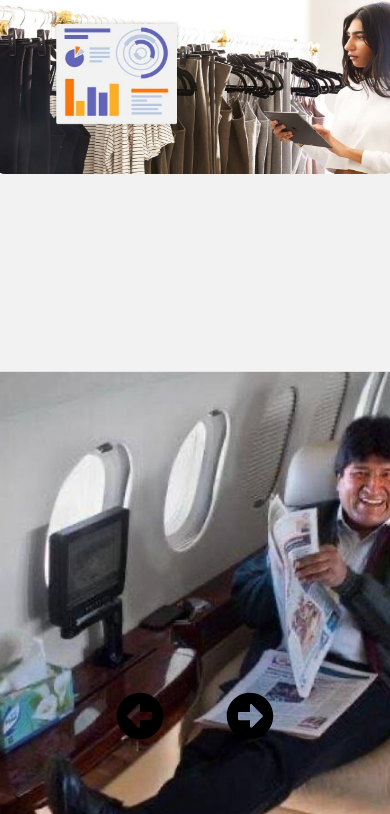
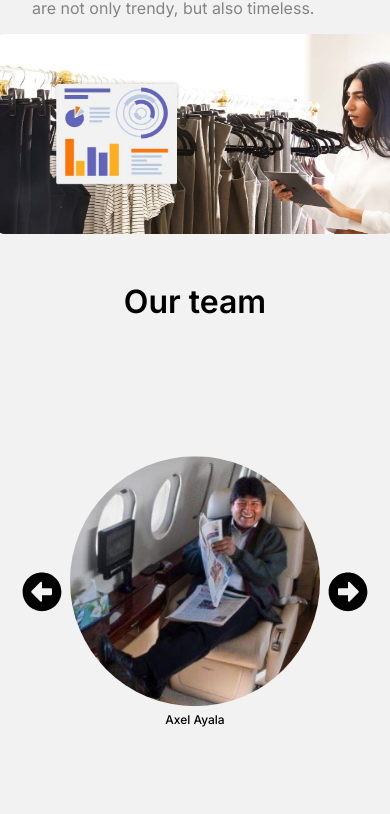
Before and after one commit to Les-Jailes/Boutique_Clothing, a Next.js app: page /pages/about-us in a window 390 px wide. Shown: the part 2320-3134 px from the top of the page. Built offline with nearby package versions, Linux system fonts and the light colour scheme.

Commit message:
slider refactor, responsivenes slider, member names implementation

```diff
--- a/src/app/pages/about-us/page.jsx
+++ b/src/app/pages/about-us/page.jsx
@@ -9,7 +9,7 @@ const Aboutus = () => {
   return (
     <div>
       <MainBox />
-      <div>
+      <div className={styles.container}>
         {aboutUsInfo.map((info, index)=>(
             <InformationBox
             title={info.title}
@@ -19,9 +19,9 @@ const Aboutus = () => {
             key={index}
           />
         ))}
+        <ImgSlider/>
       </div>
-      <ImgSlider
-      />
+
     </div>
   )
 }
--- a/src/app/pages/about-us/page.module.css
+++ b/src/app/pages/about-us/page.module.css
@@ -0,0 +1,3 @@
+.container{
+    margin: 1rem;
+}
--- a/src/components/about-us/imgSlider/ImgSlider.jsx
+++ b/src/components/about-us/imgSlider/ImgSlider.jsx
@@ -1,5 +1,5 @@
 'use client'
-import React, { useState } from 'react'
+import React, { useState, useEffect} from 'react'
 import styles from './slider.module.css'
 import { FaArrowAltCircleRight, FaArrowAltCircleLeft } from 'react-icons/fa'
 import { sliderImgs } from '@/utils/aboutUsUtils'
@@ -10,21 +10,30 @@ const ImageSlider = () => {
   const length = sliderImgs.length
 
   const nextSlide = () => {
-    setCurrent(currentImg === length - 1 ? 0 : currentImg + 1)
-  }
+    setCurrent((currentImg + 1) % length);
+  };
 
   const prevSlide = () => {
-    setCurrent(currentImg === 0 ? length - 1 : currentImg - 1)
-  }
+    setCurrent((currentImg - 1 + length) % length);
+  };
+
 
   if (!Array.isArray(sliderImgs) || sliderImgs.length <= 0) {
     return null
   }
   const prevIndex = (currentImg - 1 + length) % length;
   const nextIndex = (currentImg + 1) % length;
+
+  useEffect(() => {
+    setCurrent((currentImg + length) % length);
+  }, [currentImg, length]);
+
   return (
+    <div className={styles.container}>
+        <h2 className={styles.title}>Our team</h2>
         <div className={styles.slider}>
-      <FaArrowAltCircleLeft className={styles.leftArrow} onClick={prevSlide} />
+            <FaArrowAltCircleLeft size={30} className={styles.leftArrow} onClick={nextSlide} />
+            <div className={styles.imgSliderContainer}>
                 <div className={styles.sideImage}>
                     {sliderImgs[prevIndex] && (
                     <Image
@@ -32,27 +41,32 @@ const ImageSlider = () => {
                         width={500}
                         height={500}
                     />
-
                     )}
+                    <p className={styles.sideName}> {sliderImgs[prevIndex].name}</p>
                 </div>
 
                 <div className={styles.mainImage}>
+                    <FaArrowAltCircleLeft size={80} className={styles.arrowMobile} onClick={nextSlide} />
+                        <div>
                             {sliderImgs.map((slide, index) => (
                                 <div
                                     className={index === currentImg ? `${styles.slide} ${styles.active}` : styles.slide}
                                     key={index}
                                 >
+
                                     {index === currentImg && (
                                     <Image
-                src={slide.img} alt={sliderImgs[prevIndex].alt} className={styles.img}
+                                        src={slide.img} alt={slide.alt} className={styles.img}
                                         width={500}
                                         height={500}
                                     />
                                     )}
                                 </div>
                             ))}
+                            <p className={styles.mainName}>{sliderImgs[currentImg].name}</p>
                         </div>
-
+                    <FaArrowAltCircleRight size={80} className={styles.arrowMobile} onClick={prevSlide} />
+                </div>
                 <div className={styles.sideImage}>
                     {sliderImgs[nextIndex] && (
                     <Image
@@ -61,10 +75,13 @@ const ImageSlider = () => {
                         height={500}
                     />
                     )}
+                    <p className={styles.sideName}>{sliderImgs[nextIndex].name}</p>
+                </div>
+            </div>
+            <FaArrowAltCircleRight size={30} className={styles.rightArrow} onClick={prevSlide} />
+        </div>
     </div>
 
-      <FaArrowAltCircleRight className={styles.rightArrow} onClick={nextSlide} />
-    </div>
   )
 }
 
--- a/src/components/about-us/imgSlider/slider.module.css
+++ b/src/components/about-us/imgSlider/slider.module.css
@@ -1,54 +1,98 @@
+.container{
+    margin-top: 5rem;
+    margin-bottom: 3rem;
+}
+.title{
+    text-align: center;
+    font-size: 32px;
+    font-weight: 600;
+    margin-bottom: 1.5rem;
+}
 .slider {
-    position: relative;
-    height: 100vh;
     display: flex;
     justify-content: center;
     align-items: center;
-    gap: 10rem;
-    margin: 5rem;
 }
-
+.imgSliderContainer{
+    display: flex;
+    gap: 2rem;
+}
 .leftArrow,
 .rightArrow {
-    position: absolute;
-    top: 50%;
-    font-size: 3rem;
+    font-size: 5rem;
     color: #000;
     z-index: 10;
     cursor: pointer;
     user-select: none;
 }
 
-.leftArrow {
-    left: 36px;
+
+.sideImage {
+    transform: scale(0.6);
+    opacity: 0.7;
 }
 
-.rightArrow {
-    right: 36px;
+.img, .imgSide{
+    border-radius: 100%;
+}
+.arrowMobile{
+    display: none;
 }
 
-.active {
-    opacity: 1;
-    transition: opacity 1s;
-    transform: scale(1.08);
+.mainName{
+    text-align: center;
+    font-size: 24px;
+    font-weight: 500;
+    margin-top: 0.5rem;
 }
 
-.sideImage {
-    width: 500px;
-    height:500px;
-    overflow: hidden;
-    opacity: 0.6;
-    transition: opacity 1s ease;
+.sideName{
+    font-size: 20px;
+    text-align: center;
+    margin-top: 0.5rem;
 }
 
-.mainImage {
-    width: 1000px;
-    height: 600px;
-    margin-left: 8rem;
-}
+@media only screen and (max-width: 600px) {
+    .slider{
+        margin-top: 0;
+    }
+    .mainImage{
+        display: flex;
+        align-items: center;
+        gap: 1rem;
+    }
 
-.imgSide {
-    width: 100%;
-    height: 100%;
-    object-fit: cover;
-}
+    .leftArrow,
+    .rightArrow {
+      display: none;
+    }
+    .arrowMobile{
+        display: flex;
+        font-size: 5rem;
+        color: #000;
+        z-index: 10;
+        cursor: pointer;
+        user-select: none;
+    }
+
+    .sideImage {
+      display: none;
+    }
+    .mainImage {
+      transform: scale(0.5);
+    }
+
+    .sideName {
+      display: none;
+    }
+    .container{
+        margin-top: 2rem;
+    }
+    .title{
+        margin-bottom: 0;
+    }
+    .imgSliderContainer{
+        display: block;
+        margin-top: 0;
+    }
+  }
--- a/src/utils/aboutUsUtils.js
+++ b/src/utils/aboutUsUtils.js
@@ -27,26 +27,32 @@ export const aboutUsInfo = [
 export const sliderImgs = [
     {
         img: "/axel.jpg",
-        alt: "Hi, I am axel"
+        alt: "Hi, I am axel",
+        name: "Axel Ayala"
     },
     {
         img: "/carlos.jpg",
-        alt: "Hi, I am carlos"
+        alt: "Hi, I am carlos",
+        name: "Carlos Ballester"
     },
     {
         img: "/dennis.jpg",
-        alt: "Hi, I am dennis"
+        alt: "Hi, I am dennis",
+        name: "Denis Gandarillas"
     },
     {
         img: "/elvis.jpg",
-        alt: "Hi, I am elvis"
+        alt: "Hi, I am elvis",
+        name: "Elvis Castro"
     },
     {
         img: "/salet.jpg",
-        alt: "Hi, I am salet"
+        alt: "Hi, I am salet",
+        name: "Salet Gutierres"
     },
     {
         img: "/victor.jpg",
-        alt: "Hi, I am victor"
+        alt: "Hi, I am victor",
+        name: "Victor Villca"
     },
 ]
```
Lines whose indentation alone changed are shown as unchanged.
